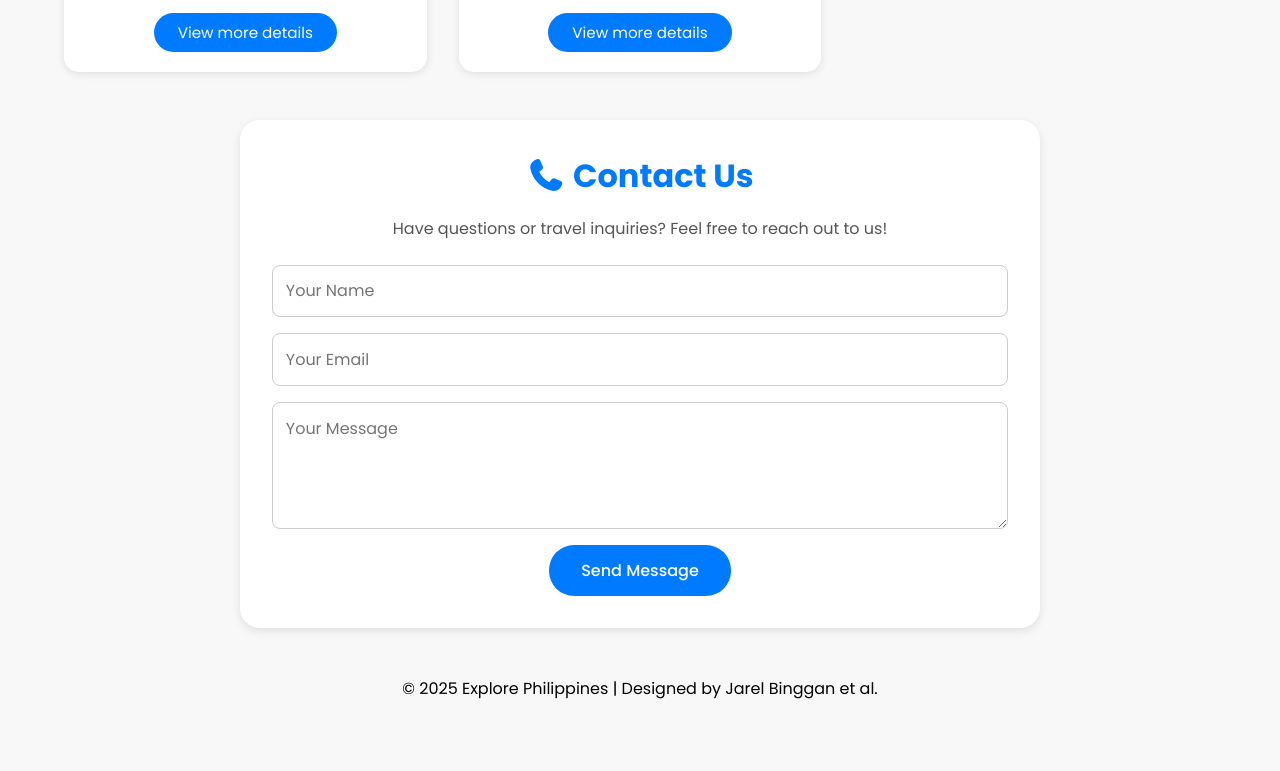
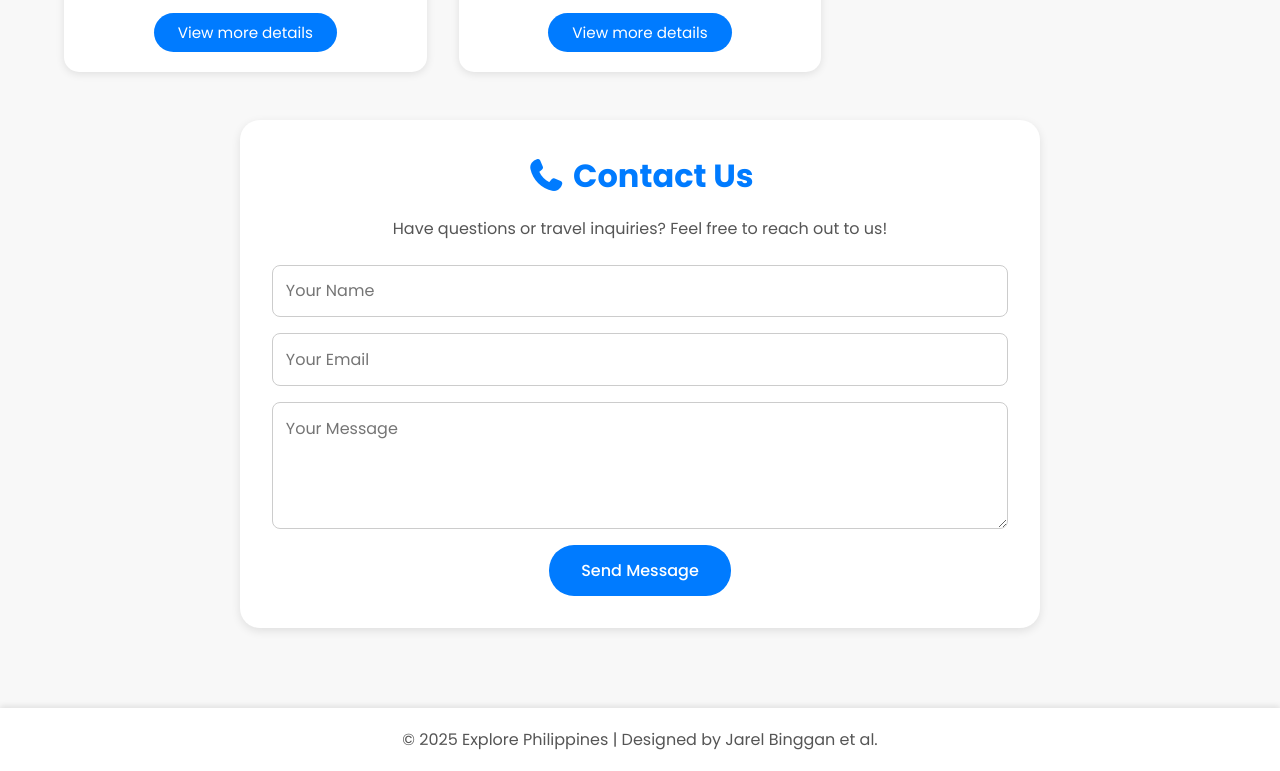
Before and after one commit to Jarel2004/MIDTERM-PROJECT-Philippine-famous-tourist-spots-, a plain HTML site: page index.html in a window 1280 px wide. Shown: the part 4780-5551 px from the top of the page. Before the commit the page ends 5481 px from the top, so only its background shows below. Drawn offline with Linux system fonts and the light colour scheme.

Commit message:
adding style for footer

```diff
--- a/style.css
+++ b/style.css
@@ -295,3 +295,17 @@ main > h2 {
 .contact button:hover {
     background-color: #0056b3;
 }
+
+footer {
+    background-color: #fff;
+    width: 100%;
+    text-align: center;
+    padding: clamp(1rem, 3vw, 1.2rem);
+    margin-top: 2rem;
+    box-shadow: 0px -2px 6px rgba(0,0,0,0.1);
+}
+
+footer p {
+    color: #555;
+    font-size: clamp(0.85rem, 2vw, 1rem);
+}
```
